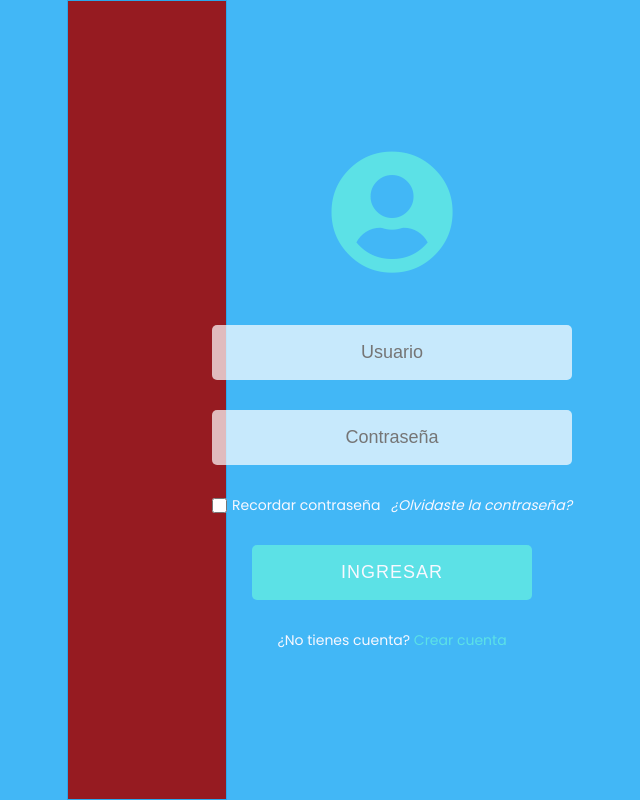
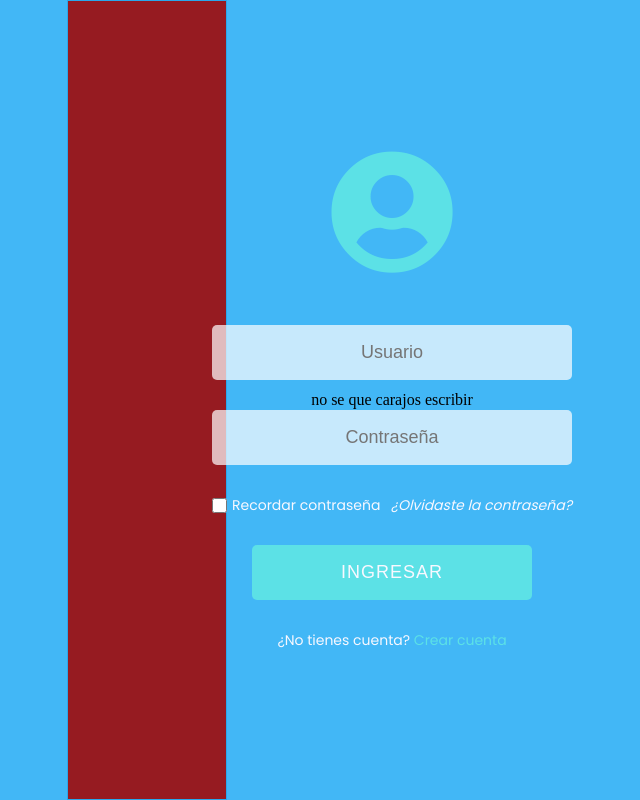
Before and after one commit to xXmaldazzarXx/prueba, a PHP site: page /SureManagment/login.php in a window 1280 px wide. Shown: the whole page, without its empty margins (248-888 px from the left). Run offline with PHP 8.4, Linux system fonts and the light colour scheme; some libraries are stand-ins or nearby versions.

Commit message:
Update login.php

```diff
--- a/suremanagement/SureManagment/login.php
+++ b/suremanagement/SureManagment/login.php
@@ -109,4 +109,5 @@
 		</script>
         	</div>
 	</body>
+	no se que carajos escribir
 </html>
```
